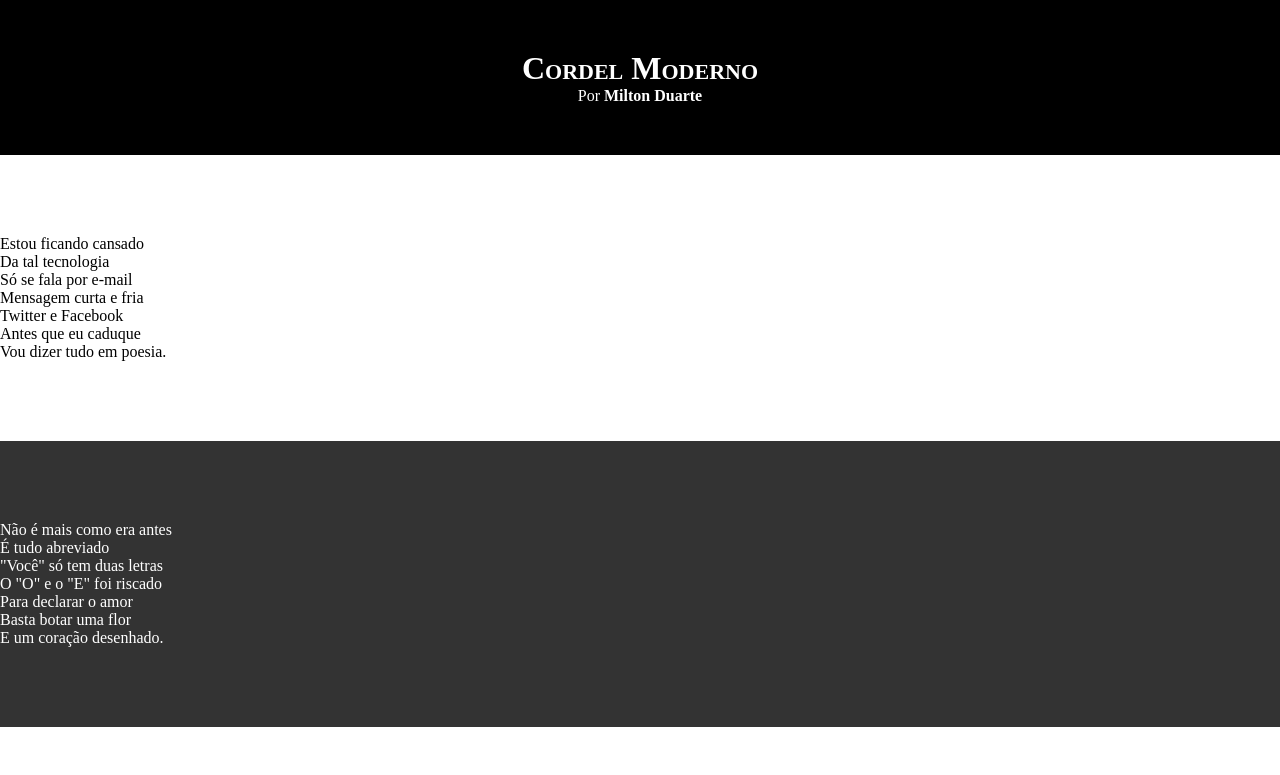
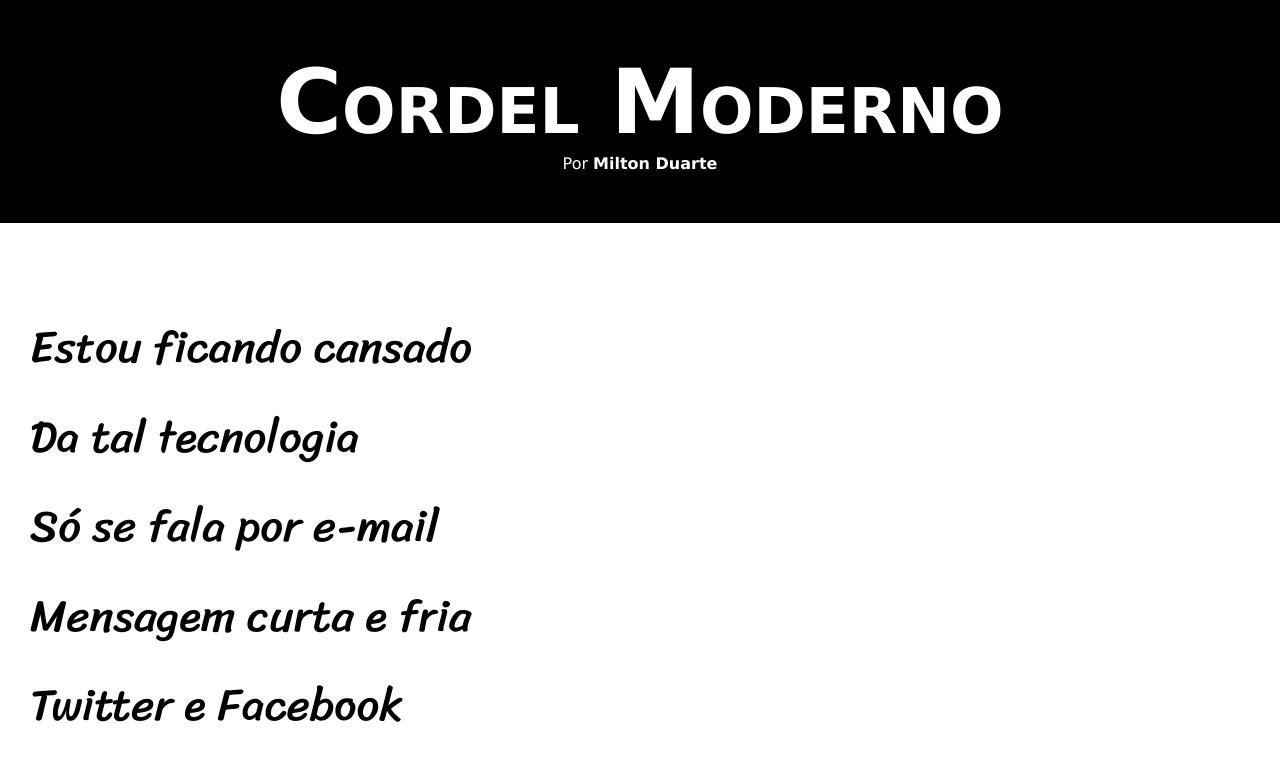
Before and after one commit to lucassantoscta/html-css2, a plain HTML site: page desafios/d012/index.html in a window 1280 px wide. Shown: the top 775 px of the page. Drawn offline with Linux system fonts and the light colour scheme.

Commit message:
atualização de stilo d12

```diff
--- a/desafios/d012/estilo/style.css
+++ b/desafios/d012/estilo/style.css
@@ -1,13 +1,26 @@
 @charset "UTF-8";
+
+@import url('https://fonts.googleapis.com/css2?family=Passion+One:wght@400;700;900&display=swap');
+
+@import url('https://fonts.googleapis.com/css2?family=Sriracha&display=swap');
+
+:root {
+    --fonte1: Verdana, Geneva, Tahoma, sans-serif;
+    --fonte2: 'Passsion One', cursive;
+    --fonte3: 'Sriracha', cursive;
+
+}
 
 * {
     margin: 0px;
     padding: 0px;
+    font-size: 1em;
 }
 
 html, body {
     min-height: 100vh;
     background-color: darkgray;
+    font-family: var(--fonte1);
 }
 
 header {
@@ -18,6 +31,8 @@ header {
 header > h1 {
     padding-top: 50px;
     font-variant: small-caps;
+    font-family: var(--fonte1);
+    font-size: 7vw;
 }
 
 header > p {
@@ -42,11 +57,17 @@ section.normal {
 section {
     padding-top: 10vh;
     padding-bottom: 10vh;
+    line-height: 2em;
+    padding-left: 30px;
+    font-family: var(--fonte3);
+    font-size: 3.5vw;
 }
 
 section.imagem {
+    display: inline-block;
+    padding: 30px;
     background-color: rgb(51, 51, 51);
-    color: white;
+    color: white
 }
 
 footer {
```
